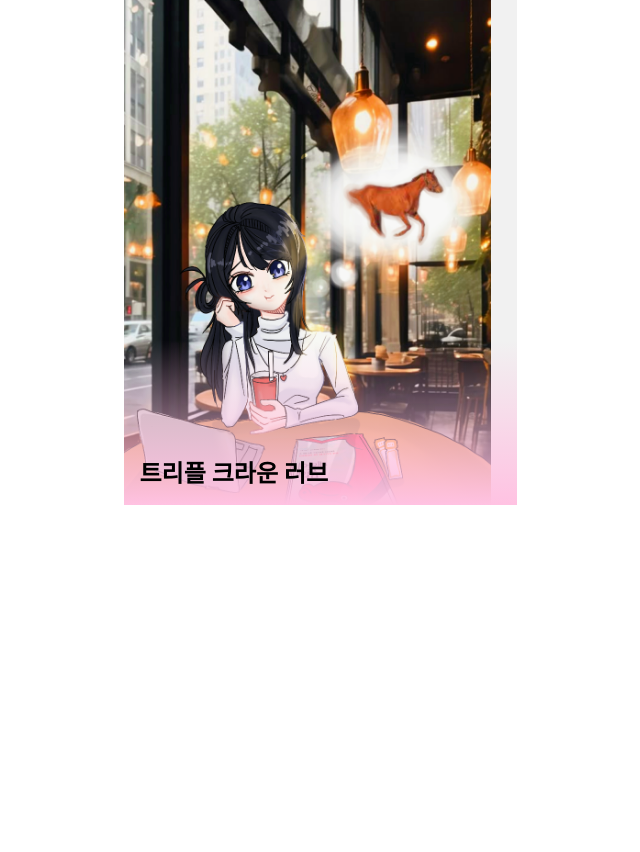
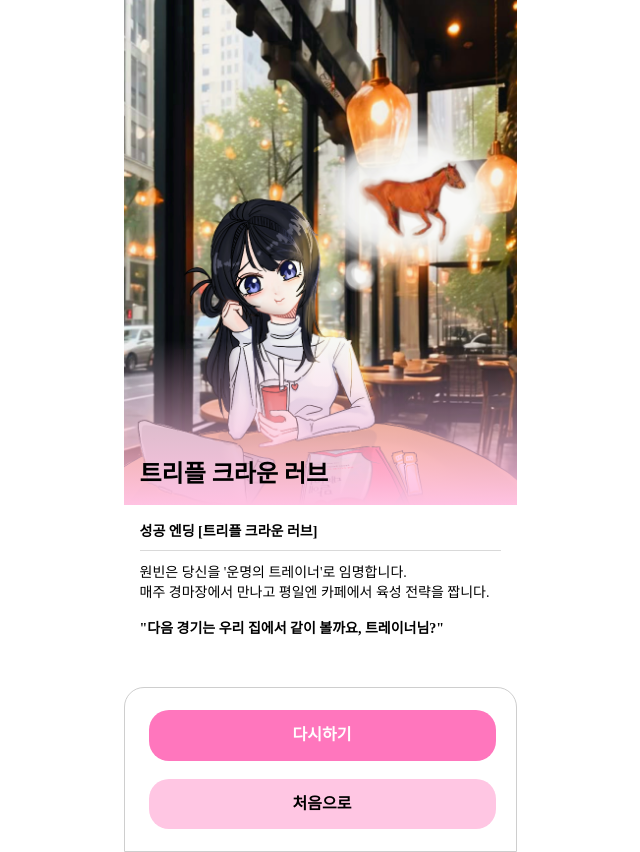
Before and after one commit to Mimi-official/Mimi_Client, a React (Vite) app: page /ending in a window 1280 px wide. Shown: the whole page, without its empty margins (320-960 px from the left). Built offline with nearby package versions, Linux system fonts and the light colour scheme.

Commit message:
엔딩 화면 완성

```diff
--- a/src/pages/ChatInternal.jsx
+++ b/src/pages/ChatInternal.jsx
@@ -68,7 +68,7 @@ const ContentChat = styled.div`
 `
 const BottomBox = styled.div`
     display: flex;
-    padding: 23px 20px 23px 24px;
+    padding: 22px 20px 22px 24px;
     border-radius: 20px 20px 0 0;
     border: 1px solid var(--Grey-300, #CECECE);
     background: #FFF;
--- a/src/pages/Ending.jsx
+++ b/src/pages/Ending.jsx
@@ -9,7 +9,7 @@ const Container = styled.div`
     flex-direction: column;
 `;
 
-const EndingPicture = styled.div`
+const Picture = styled.div`
     height: 505px;
     background-color: #f1f1f1;
     overflow: hidden;
@@ -17,7 +17,7 @@ const EndingPicture = styled.div`
 
     img {
         height: 100%;
-        height: 100%;
+        width: 100%;
         object-fit:cover;
     }
 `;
@@ -45,20 +45,108 @@ const EndingName = styled.div`
     line-height: normal;
 `;
 
+const ContentBox = styled.div`
+    display: flex;
+    flex-direction: column;
+    flex: 1;
+    padding: 15px 16px 0px 16px;
+`;
+
+const EndingType = styled.p`
+    color: #000;
+    font-family: Pretendard;
+    font-size: 14px;
+    font-style: normal;
+    font-weight: 600;
+    line-height: normal;
+`
+
+const Line = styled.div`
+    height: 1px;
+    background: #D9D9D9;
+    width: 100%;
+    margin: 10px 0px;
+`
+
+const EndingContent = styled.p`
+    color: #000;
+    font-family: Pretendard;
+    font-size: 14px;
+    font-style: normal;
+    font-weight: 500;
+    line-height: normal;
+
+    strong {
+        font-weight: 600;
+    }
+`;
+
+const BtnBox = styled.div`
+    display: flex;
+    flex-direction: column;
+    gap: 18px;
+    padding: 22px 20px 22px 24px;
+    border-radius: 20px 20px 0 0;
+    border: 1px solid var(--Grey-300, #CECECE);
+    background: #FFF;
+`;
+
+const ChoiceBtn = styled.div`
+    display: flex;
+    padding: 14px 78px;
+    justify-content: center;
+    align-items: center;
+    gap: 8px;
+    border-radius: 20px;
+    background: ${props => props.$background};
+    color: ${props => props.$color};
+    text-align: center;
+    font-family: Pretendard;
+    font-size: 16px;
+    font-style: normal;
+    font-weight: 700;
+    line-height: 140%;
+
+    &:hover {
+        background: ${props => props.$background_hover};
+    }
+`;
+
 export default function Ending() {
-    const img_url = wonbin_ending1;
     const data = {
+        img_url: wonbin_ending1,
         title: '트리플 크라운 러브',
+        type: '성공',
+        content: `원빈은 당신을 '운명의 트레이너'로 임명합니다.<br> 매주 경마장에서 만나고 평일엔 카페에서 육성 전략을 짭니다.<br><br>
+<strong>"다음 경기는 우리 집에서 같이 볼까요, 트레이너님?"</strong>`
     }
+
     return (
         <Container>
-            <EndingPicture>
-                <img src={img_url}/>
+            <Picture>
+                <img src={data.img_url}/>
                 <Gradient/>
                 <EndingName>
                     {data.title}
                 </EndingName>
-            </EndingPicture>
+            </Picture>
+            <ContentBox>
+                <EndingType>
+                    {data.type} 엔딩 [{data.title}]
+                </EndingType>
+                <Line/>
+                <EndingContent>
+                    <p dangerouslySetInnerHTML={{ __html: data.content }}></p>
+                </EndingContent>
+            </ContentBox>
+            <BtnBox>
+                <ChoiceBtn $background={"#FF76BD"} $color={"#FFF"} $background_hover={"#D3639D"}>
+                    다시하기
+                </ChoiceBtn>
+                <ChoiceBtn $background={"#FFC6E3"} $color={"#000"} $background_hover={"#FFB2D9"}>
+                    처음으로
+                </ChoiceBtn>
+            </BtnBox>
         </Container>
     )
 };
```
